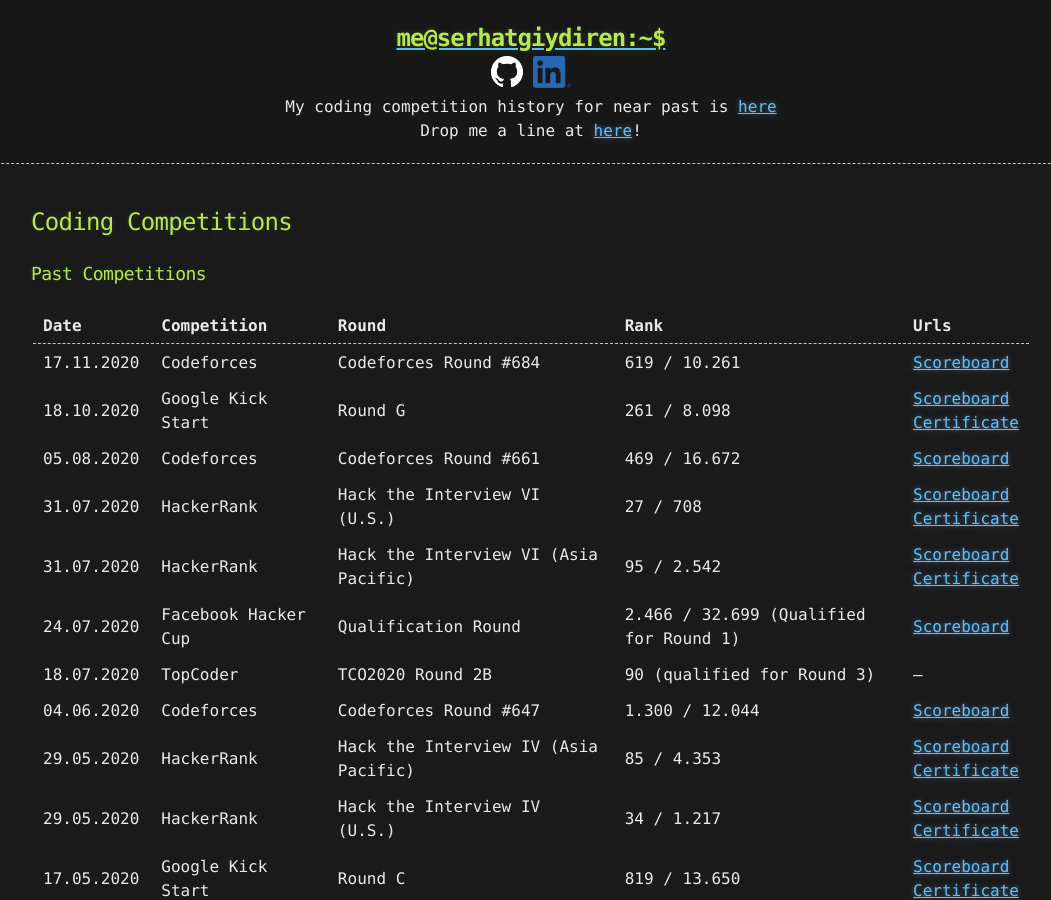
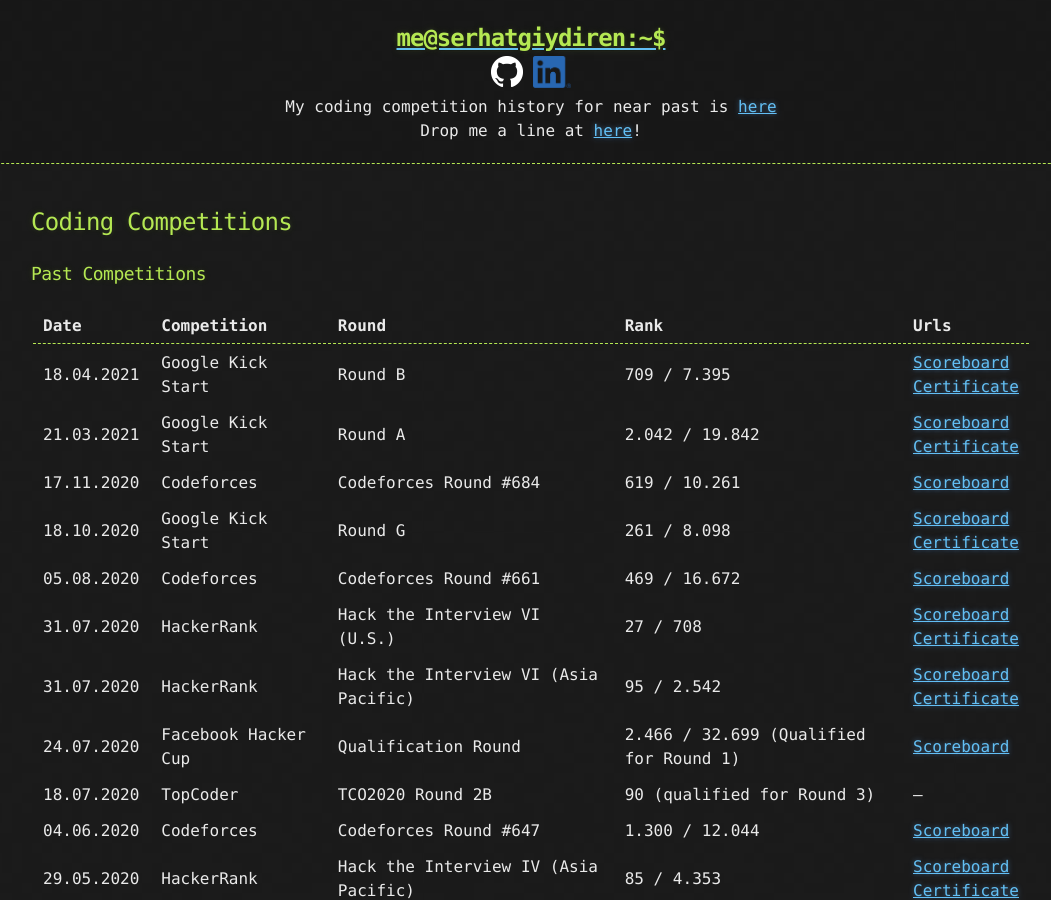
Before and after one commit to goodHunter27/serhatgiydiren.github.io, a Jekyll site: the page built from _posts/2020-01-07-coding-competitions.md, in a window 1280 px wide and 900 px high. Shown: the whole window, without its empty margins (109-1160 px from the left). Built offline with Jekyll 4.4.1, drawn with Linux system fonts in a browser that asks for light colours.

Commit message:
Update 2020-01-07-coding-competitions.md

```diff
--- a/_posts/2020-01-07-coding-competitions.md
+++ b/_posts/2020-01-07-coding-competitions.md
@@ -7,6 +7,8 @@
 
 Date | Competition | Round | Rank | Urls
 ------------ | ------------- | ------------- | ------------- | -------------
+18.04.2021 | Google Kick Start | Round B | 709 / 7.395 | [Scoreboard](https://codingcompetitions.withgoogle.com/kickstart/round/0000000000436140){:target="_blank"}<br />[Certificate](https://codingcompetitions.withgoogle.com/kickstart/certificate/summary/0000000000435bad){:target="_blank"}
+21.03.2021 | Google Kick Start | Round A | 2.042 / 19.842 | [Scoreboard](https://codingcompetitions.withgoogle.com/kickstart/round/0000000000435a5b){:target="_blank"}<br />[Certificate](https://codingcompetitions.withgoogle.com/kickstart/certificate/summary/0000000000435bad){:target="_blank"}
 17.11.2020 | Codeforces | Codeforces Round #684 | 619 / 10.261 | [Scoreboard](https://codeforces.com/contest/1440/standings){:target="_blank"}
 18.10.2020 | Google Kick Start | Round G | 261 / 8.098 | [Scoreboard](https://codingcompetitions.withgoogle.com/kickstart/round/00000000001a0069){:target="_blank"}<br />[Certificate](https://codingcompetitions.withgoogle.com/kickstart/certificate/round/00000000001a0069){:target="_blank"}
 05.08.2020 | Codeforces | Codeforces Round #661 | 469 / 16.672 | [Scoreboard](https://codeforces.com/contest/1399/standings){:target="_blank"}
```
